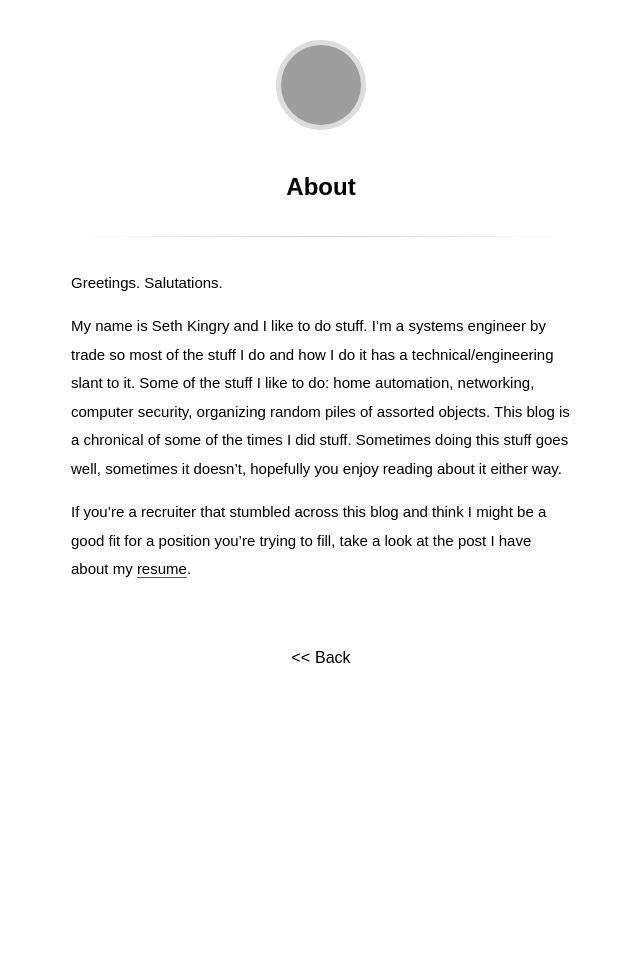
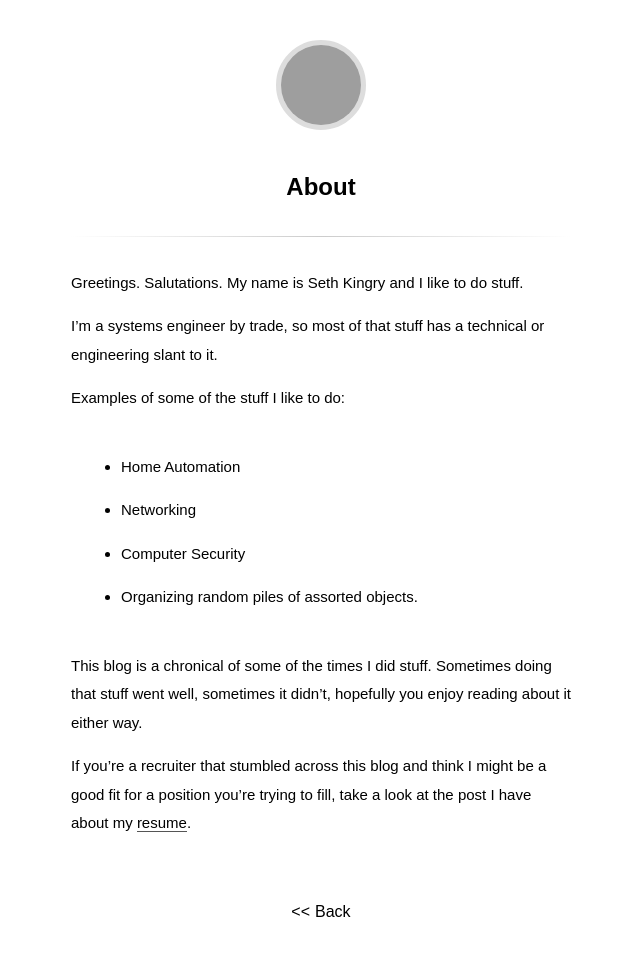
Before and after one commit to heiswayi/the-plain, a Jekyll site: the page built from about.md, in a window 1280 px wide, cut to the strip 0-966 px from the top of the page. Shown: the top 956 px of the strip, without its empty margins (319-959 px from the left). Built offline with Jekyll 4.4.1, drawn with Linux system fonts in a browser that asks for light colours; some web fonts are replaced; before the commit the page ends 900 px from its top, so only the background shows below that; grey boxes are pictures that could not be loaded.

Commit message:
updated about me

```diff
--- a/about.md
+++ b/about.md
@@ -3,8 +3,20 @@ layout: page
 title: About
 ---
 
-Greetings. Salutations.
+Greetings. Salutations. My name is Seth Kingry and I like to do stuff.
 
-My name is Seth Kingry and I like to do stuff. I'm a systems engineer by trade so most of the stuff I do and how I do it has a technical/engineering slant to it. Some of the stuff I like to do: home automation, networking, computer security, organizing random piles of assorted objects. This blog is a chronical of some of the times I did stuff. Sometimes doing this stuff goes well, sometimes it doesn't, hopefully you enjoy reading about it either way.
+I'm a systems engineer by trade, so most of that stuff has a technical or engineering slant to it.
+
+Examples of some of the stuff I like to do:
+
+* Home Automation
+
+* Networking
+
+* Computer Security
+
+* Organizing random piles of assorted objects.
+
+This blog is a chronical of some of the times I did stuff. Sometimes doing that stuff went well, sometimes it didn't, hopefully you enjoy reading about it either way.
 
 If you're a recruiter that stumbled across this blog and think I might be a good fit for a position you're trying to fill, take a look at the post I have about my [resume](https://skingry.github.io/notes/my-resume).
```
